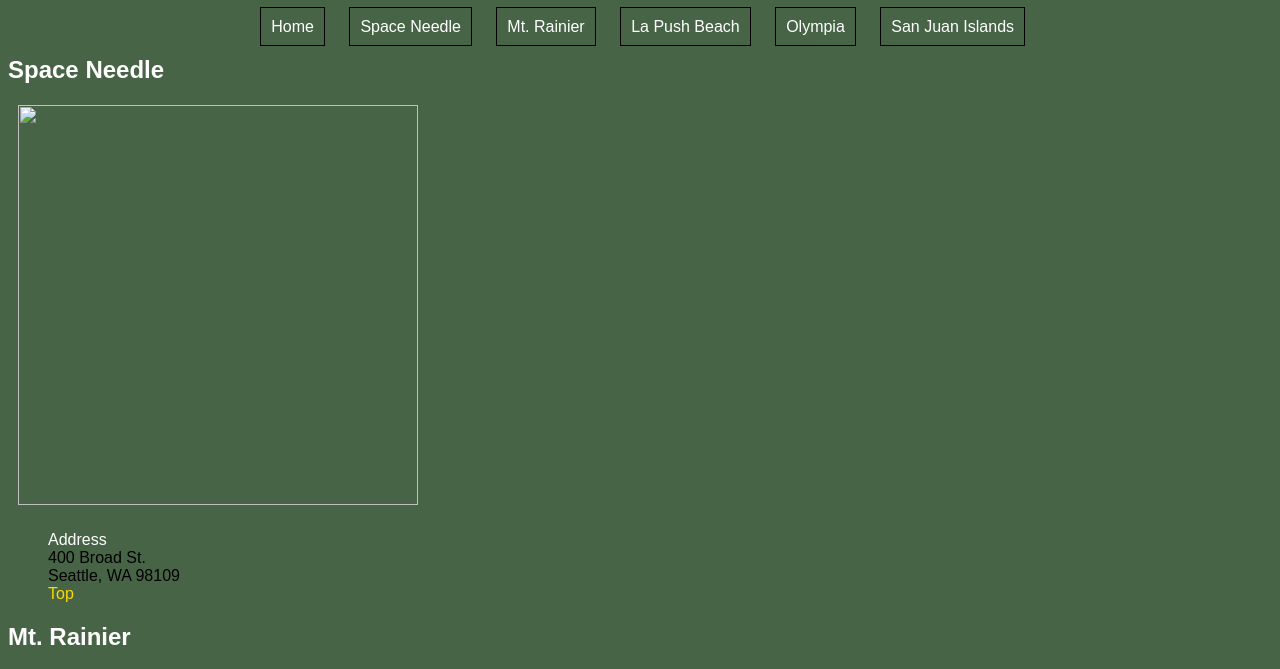
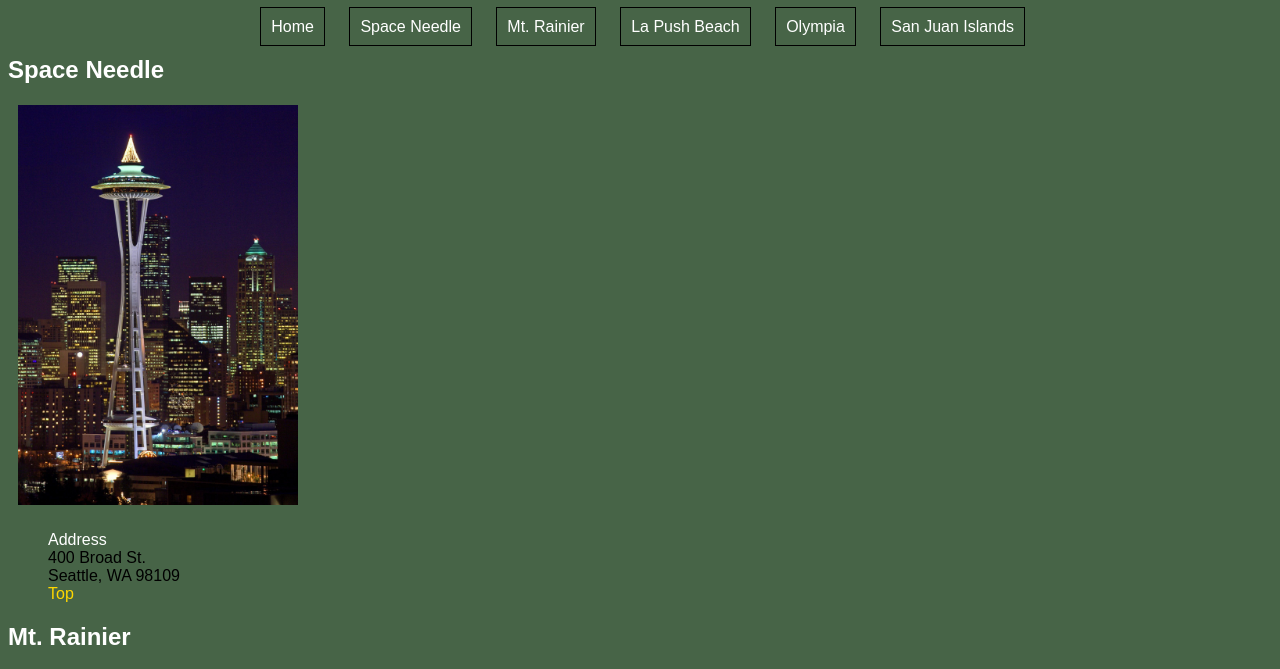
Before and after one commit to hyunhee123/Code-Fellow-101, a plain HTML site: page learnmore.html in a window 1280 px wide. Shown: the part 92-761 px from the top of the page. Drawn offline with Linux system fonts and the light colour scheme.

Commit message:
I made this for the first time

```diff
--- a/learnmore.html
+++ b/learnmore.html
@@ -27,7 +27,7 @@
             <h2><a name="spaceneedle">Space Needle</a></h2>
 
             <p>
-                <img class="portrait" src="needle.jpg">
+                <img class="portrait" src="spaceneedle.jpg">
                 <ul class="needle">
                     <li><a href="https://www.google.com/maps/dir//47.6205063,-122.3492774/@47.620506,-122.349277,14z?hl=en">Address</a></li>
 
```
